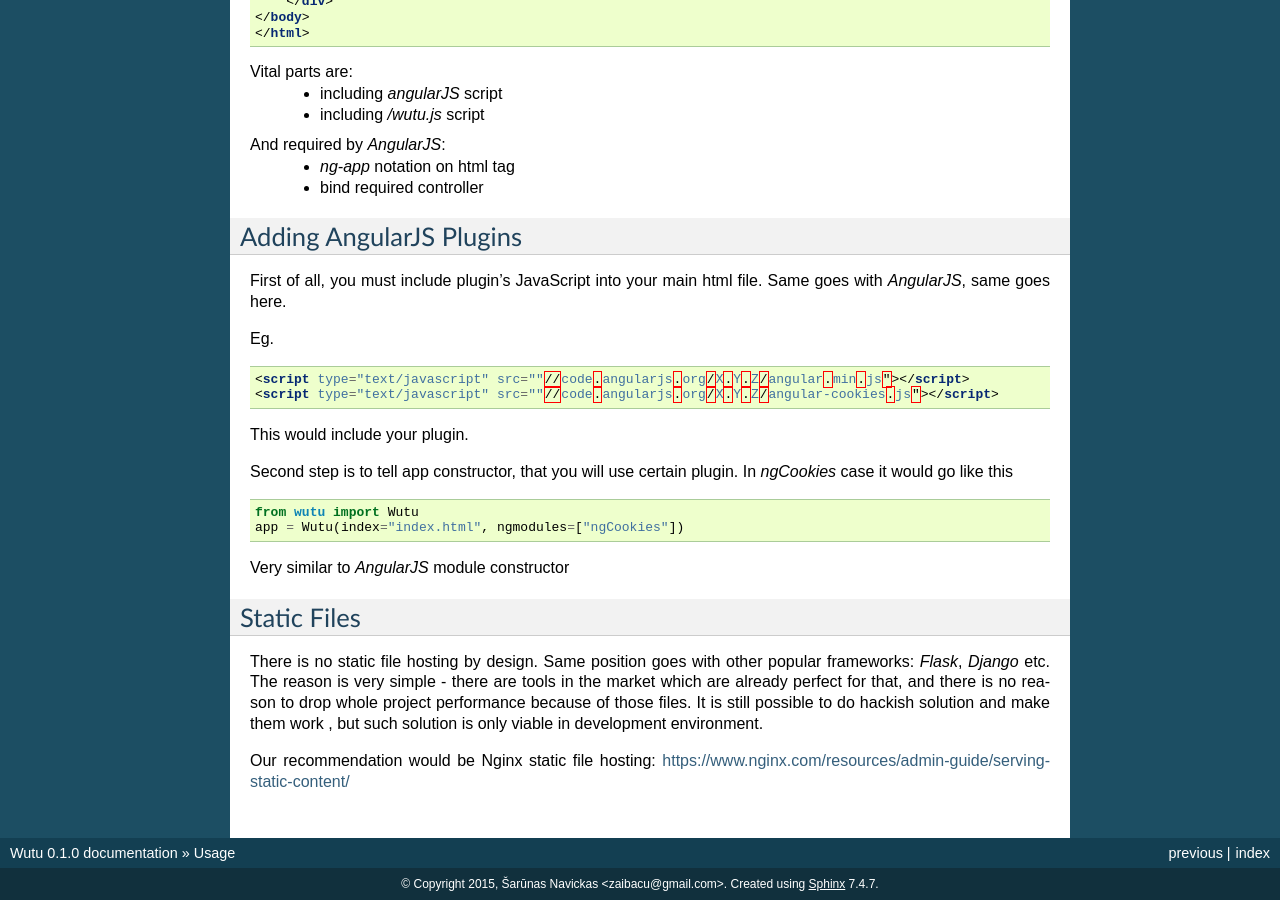
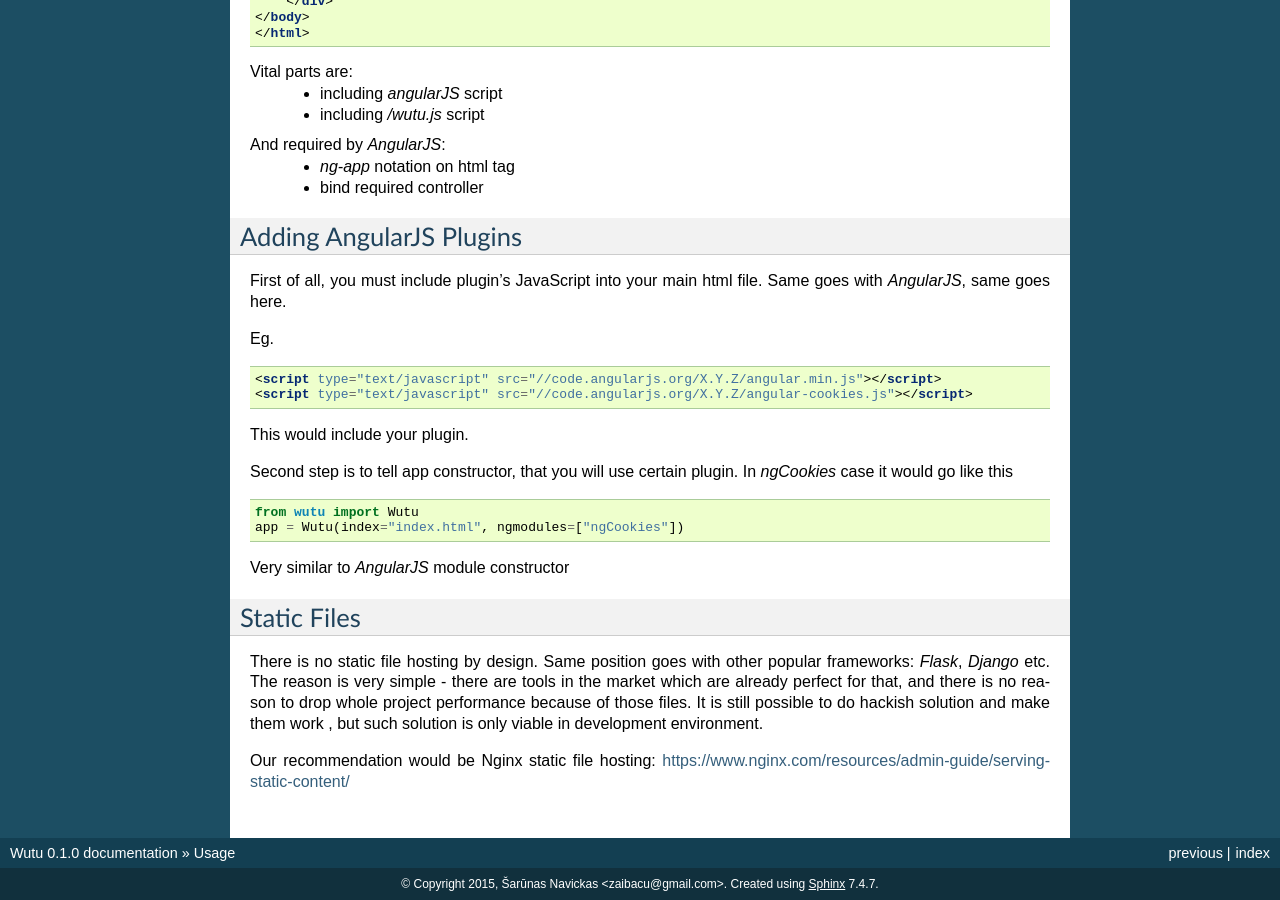
Before and after one commit to zaibacu/wutu, a Sphinx documentation site: the page built from docs/usage.rst, in a window 1280 px wide and 900 px high, scrolled down 924 px. Built offline with Sphinx 7.4.7, drawn with Linux system fonts in a browser that asks for light colours.

Commit message:
Oops, typo here

```diff
--- a/docs/usage.rst
+++ b/docs/usage.rst
@@ -72,8 +72,8 @@ Eg.
 
 .. code-block:: html
 
-	<script type="text/javascript" src=""//code.angularjs.org/X.Y.Z/angular.min.js"></script>
-	<script type="text/javascript" src=""//code.angularjs.org/X.Y.Z/angular-cookies.js"></script>
+	<script type="text/javascript" src="//code.angularjs.org/X.Y.Z/angular.min.js"></script>
+	<script type="text/javascript" src="//code.angularjs.org/X.Y.Z/angular-cookies.js"></script>
 
 This would include your plugin.
 
```
